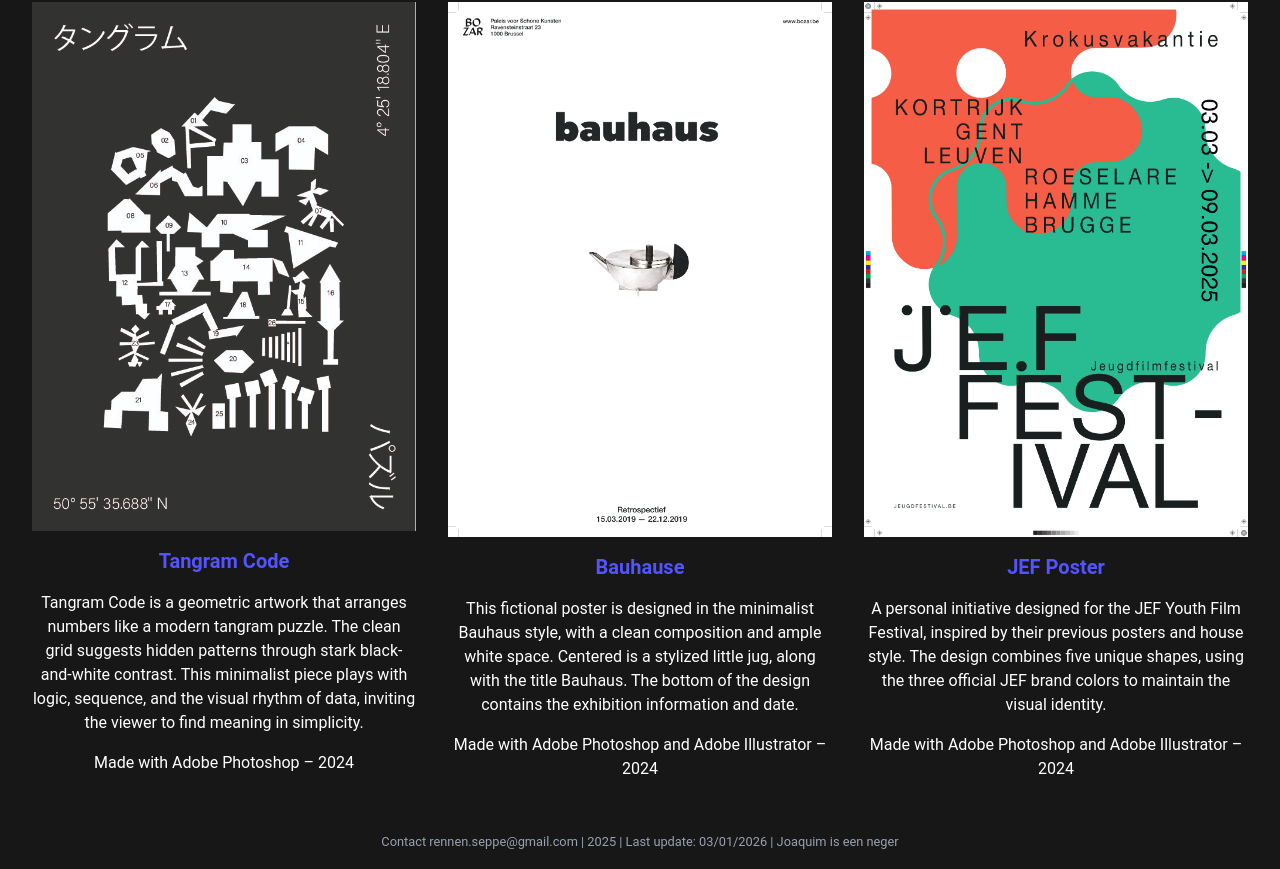
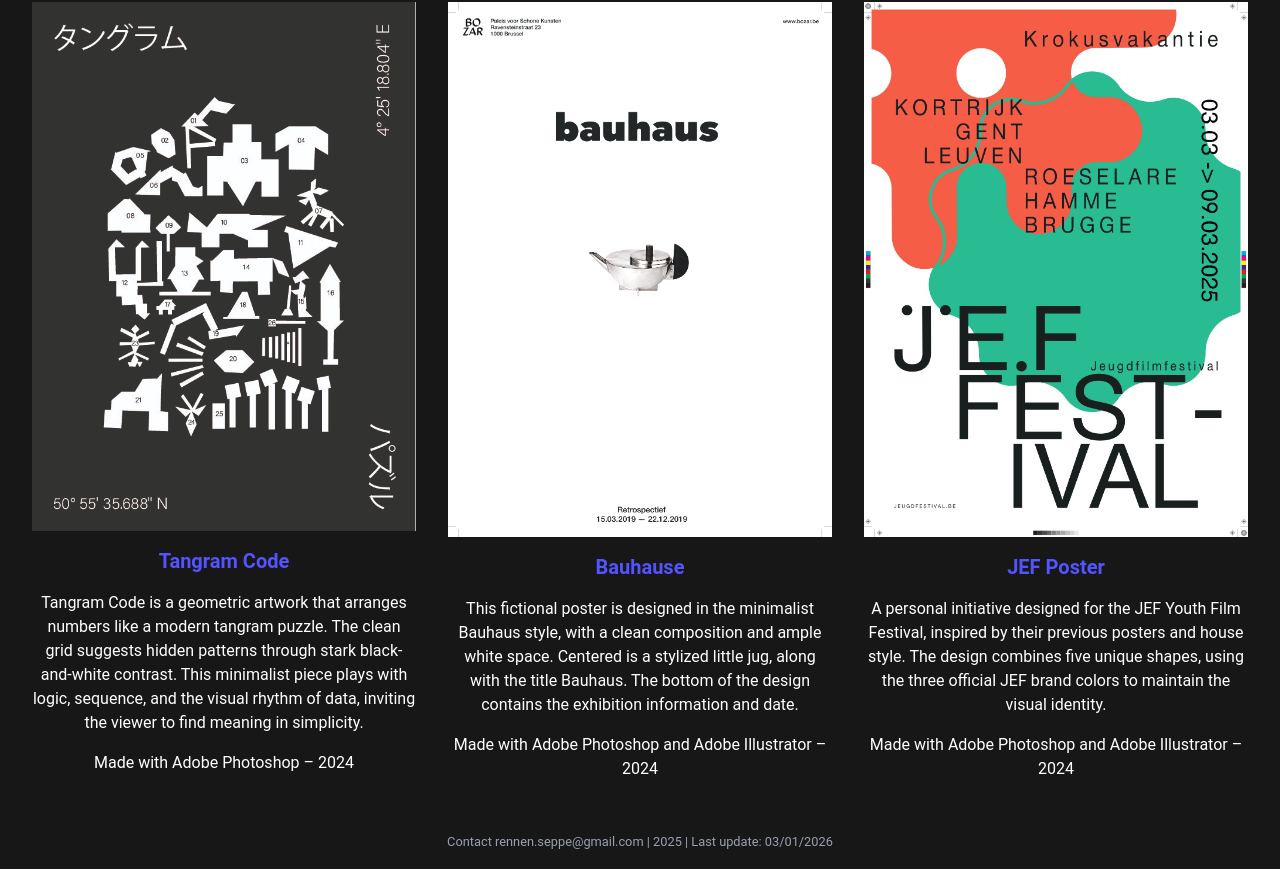
Before and after one commit to KERMITseppe/Portofolio, a Next.js app: page / in a window 1280 px wide. Shown: the part 1378-2247 px from the top of the page. Built offline with nearby package versions, Linux system fonts and the light colour scheme.

Commit message:
update0301265

```diff
--- a/src/app/page.js
+++ b/src/app/page.js
@@ -130,7 +130,7 @@
       </main>
 
       <footer className="mt-8 text-center text-gray-400">
-        <small>Contact rennen.seppe@gmail.com | 2025 | Last update: 03/01/2026 | Joaquim is een neger</small>
+        <small>Contact rennen.seppe@gmail.com | 2025 | Last update: 03/01/2026</small>
       </footer>
     </div>
   )
```
